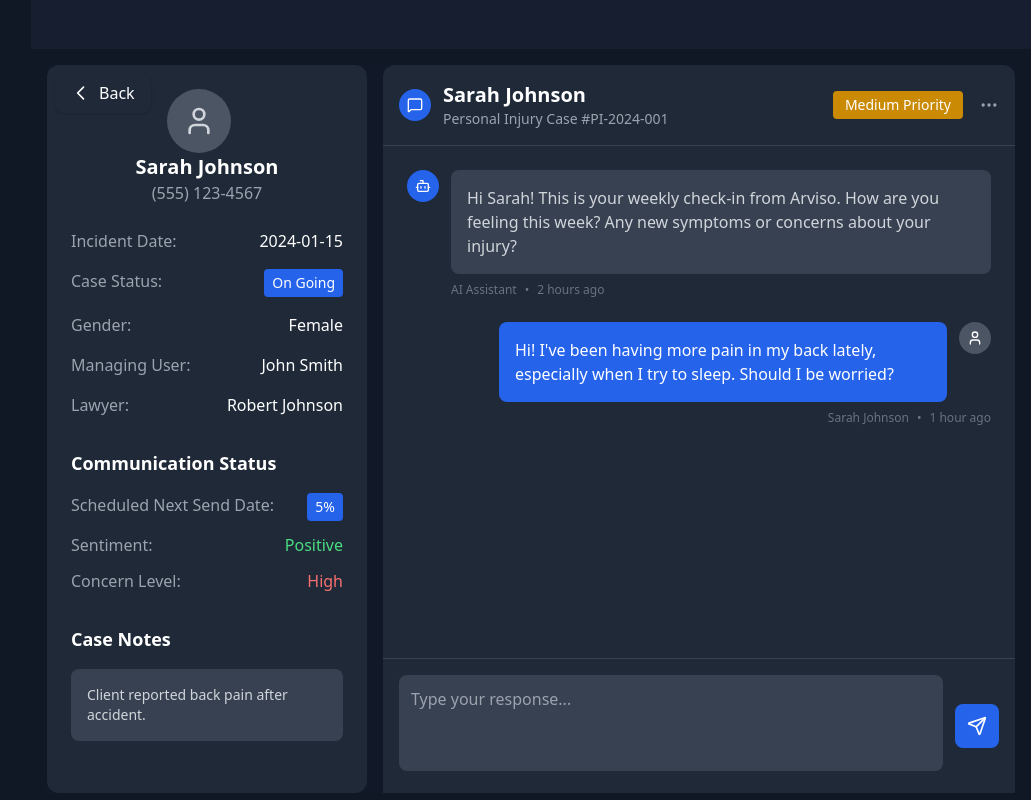
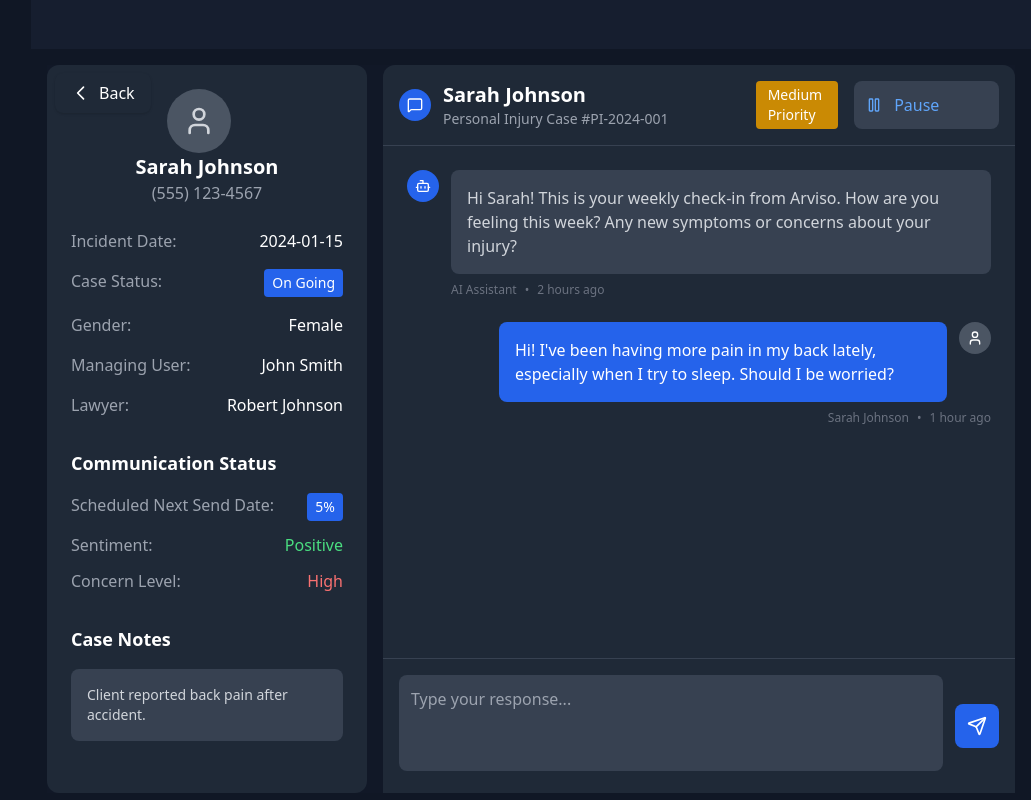
Before and after one commit to selim-reza-UITS/swift, a React (Vite) app: page /dashboard/caseManagerClients/1 in a window 1280 px wide. Shown: the whole page, without its empty margins (249-1280 px from the left). Built offline with nearby package versions, Linux system fonts and the light colour scheme; sample sign-in values are in the browser's storage.

Commit message:
update chat interface

```diff
--- a/src/Components/Home/Banner.jsx
+++ b/src/Components/Home/Banner.jsx
@@ -134,7 +134,7 @@ const Banner = () => {
               Human-like AI keeps every client informed and cared for. Slash
               double-digit hours of follow-ups to a 5-minute glance..
             </p>
-            <NavLink to="/Signup">
+            <NavLink to="/login">
               <div className="mt-9">
                 <button className="poppins md:text-base text-center items-center justify-center rounded-lg hover:bg-none hover:text-black border hover:border-[#0129B3]  bg-gradient-to-r from-[#0129B3] via-[#007BCC] to-[#77D7D2] px-3 py-2 sm:px-5 sm:py-2.5 text-sm font-medium text-white transform transition duration-300 ease-in-out hover:scale-105">
                   Apply For Early Access
--- a/src/Components/Shared/ClientDetails.jsx
+++ b/src/Components/Shared/ClientDetails.jsx
@@ -138,16 +138,14 @@ export default function ClientDetails() {
             </div>
           </div>
           <div className="flex items-center space-x-4 relative">
-            <span className="bg-yellow-600 px-3 py-1 rounded text-sm">
+            <span className="bg-yellow-600 px-3 py-1 rounded text-sm inline-block">
               Medium Priority
             </span>
-            <button
-              onClick={() => setOpenModal(true)}
-              className="text-gray-400 hover:text-white "
-            >
-              <MoreHorizontal className="w-5 h-5" />
+            <button className="w-full flex items-center space-x-3 text-left p-3 rounded-lg bg-gray-700 hover:bg-gray-600 transition-colors">
+              <Pause className="w-4 h-4 text-blue-400" />
+              <span className="text-blue-400">Pause</span>
             </button>
-            {openModal && (
+            {/* {openModal && (
               <div
                 className="fixed inset-0 z-50 flex items-center justify-center bg-black bg-opacity-30"
                 onClick={() => setOpenModal(false)}
@@ -163,10 +161,6 @@ export default function ClientDetails() {
                   <h3 className="text-lg font-semibold mb-4">Quick Actions</h3>
                   <div className="space-y-3">
                     <button className="w-full flex items-center space-x-3 text-left p-3 rounded-lg bg-gray-700 hover:bg-gray-600 transition-colors">
-                      <Calendar className="w-4 h-4 text-blue-400" />
-                      <span className="text-blue-400">Schedule Follow-up</span>
-                    </button>
-                    <button className="w-full flex items-center space-x-3 text-left p-3 rounded-lg bg-gray-700 hover:bg-gray-600 transition-colors">
                       <Pause className="w-4 h-4 text-blue-400" />
                       <span className="text-blue-400">
                         Pause Communications
@@ -175,10 +169,9 @@ export default function ClientDetails() {
                   </div>
                 </div>
               </div>
-            )}
+            )} */}
           </div>
         </div>
-
 
         {/* Messages */}
         <div className="flex-1 p-6 overflow-y-auto">
```
